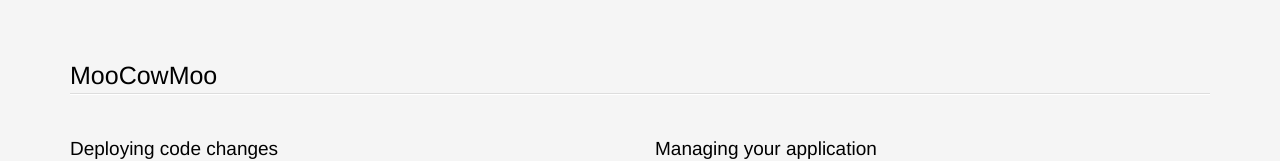
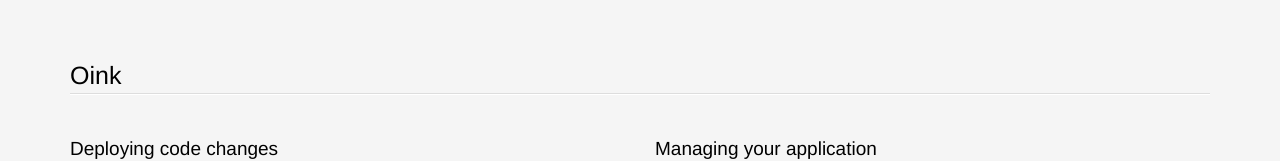
Before and after one commit to TreeMac/Scrape, a website: page index.html in a window 1280 px wide. Shown: the top 161 px of the page. Drawn offline with Linux system fonts and the light colour scheme.

Commit message:
Changed Heading

```diff
--- a/index.html
+++ b/index.html
@@ -207,7 +207,7 @@ line-height: 1.4;
 <body>
 <section class='container'>
           <hgroup>
-            <h1>MooCowMoo</h1>
+            <h1>Oink</h1>
           </hgroup>
 
 
```
